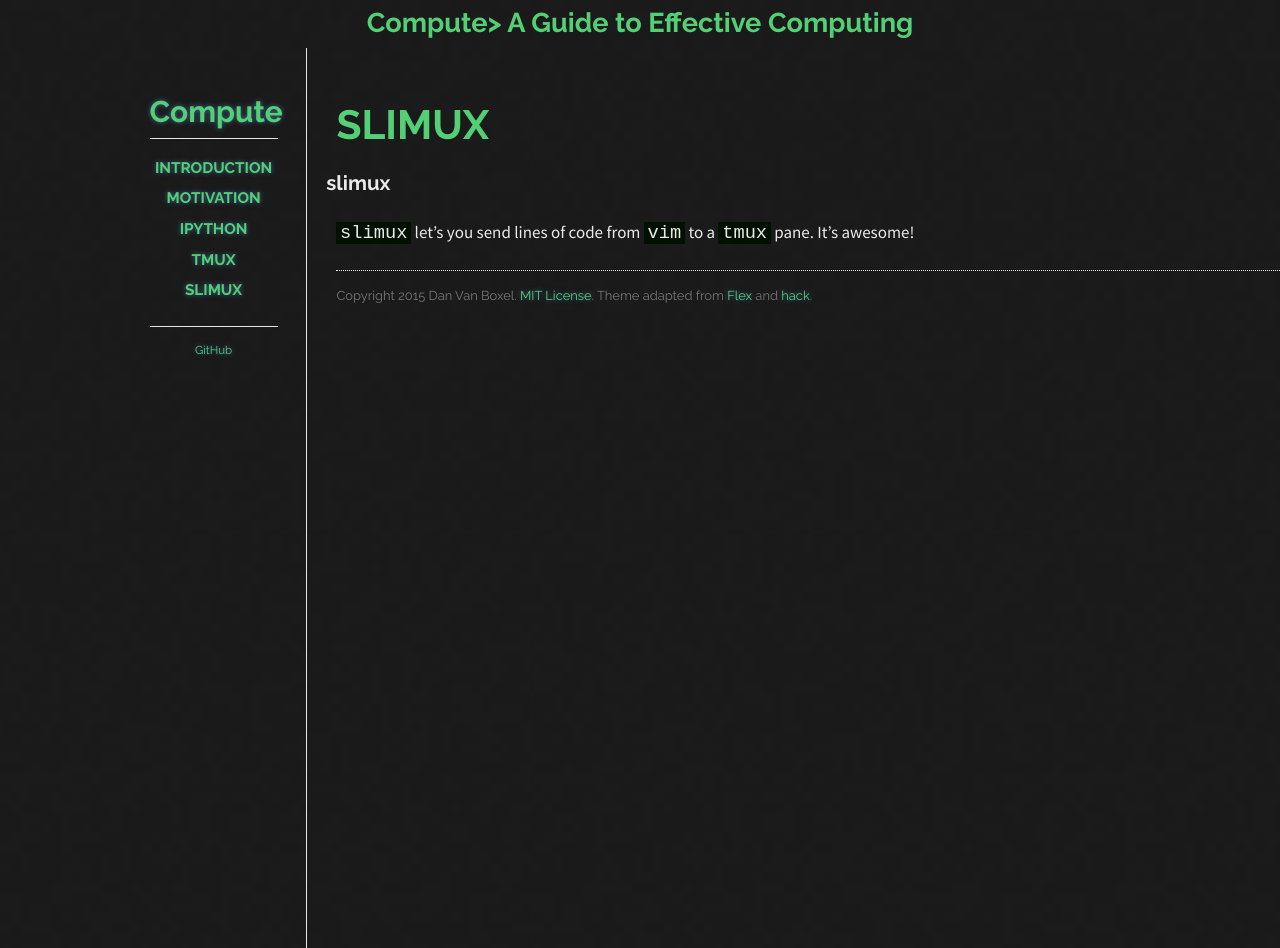
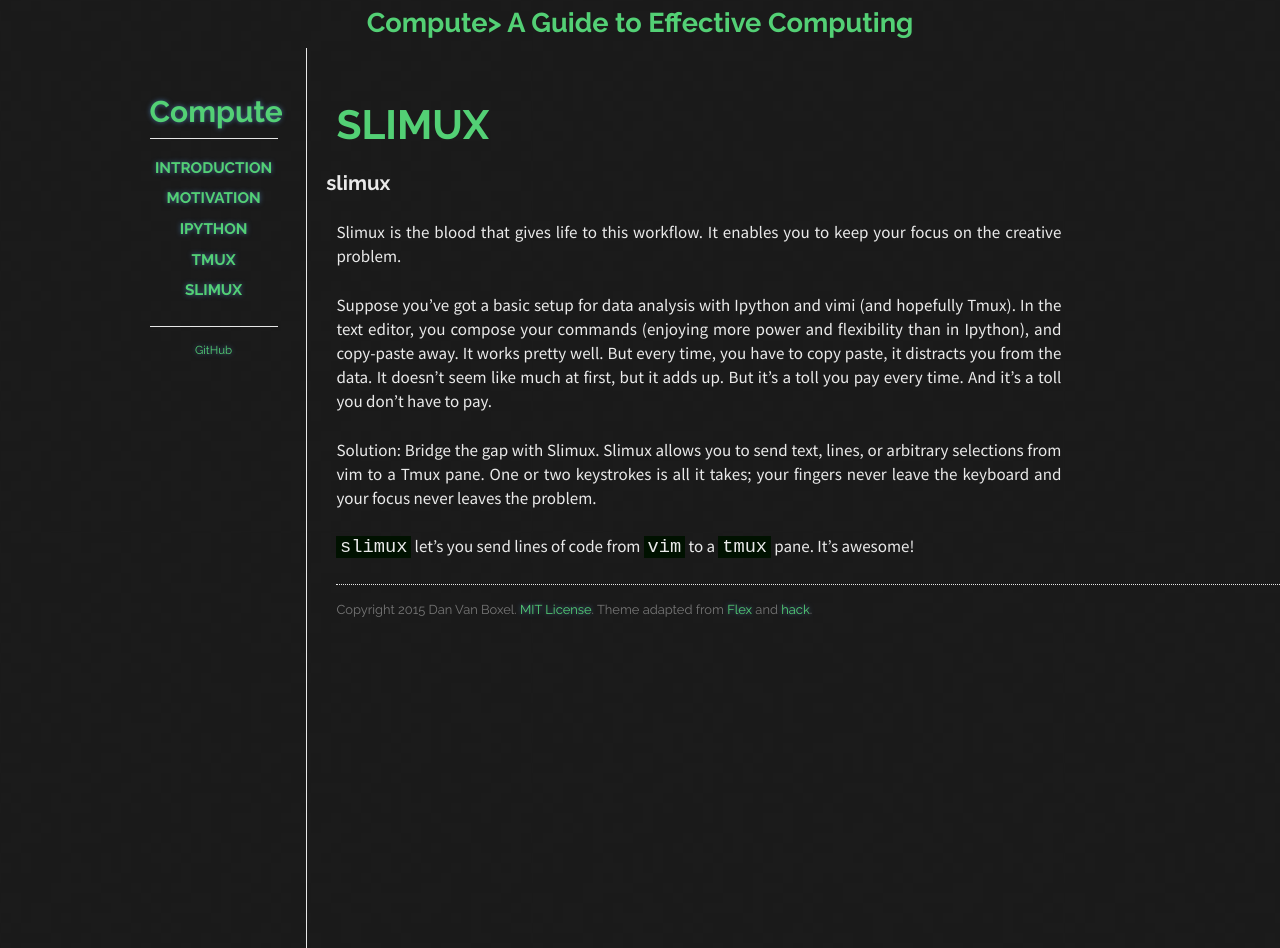
Before and after one commit to dvbuntu/compute, a Jekyll site: the page built from _posts/2070-01-01-slimux.md, in a window 1280 px wide. Built offline with Jekyll 4.4.1, drawn with Linux system fonts in a browser that asks for light colours; Markdown is read by kramdown in place of the engine named in the settings.

Commit message:
Some text to the slimux section

```diff
--- a/_posts/2070-01-01-slimux.md
+++ b/_posts/2070-01-01-slimux.md
@@ -9,4 +9,11 @@ categories: posts
 slimux
 ---
 
+Slimux is the blood that gives life to this workflow.  It enables you to keep your focus on the creative problem.
+
+Suppose you've got a basic setup for data analysis with Ipython and vimi (and hopefully Tmux).  In the text editor, you compose your commands (enjoying more power and flexibility than in Ipython), and copy-paste away.  It works pretty well.  But every time, you have to copy paste, it distracts you from the data.  It doesn't seem like much at first, but it adds up.  But it's a toll you pay every time.  And it's a toll you don't have to pay.
+
+Solution: Bridge the gap with Slimux.  Slimux allows you to send text, lines, or arbitrary selections from vim to a Tmux pane.  One or two keystrokes is all it takes; your fingers never leave the keyboard and your focus never leaves the problem.
+
+
 `slimux` let's you send lines of code from `vim` to a `tmux` pane.  It's awesome!
```
